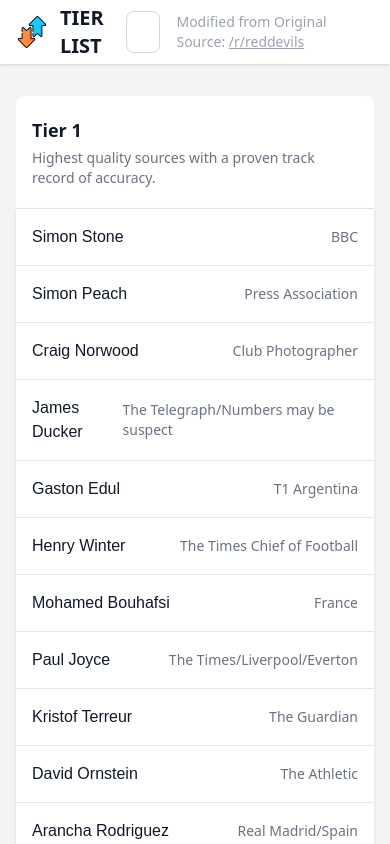
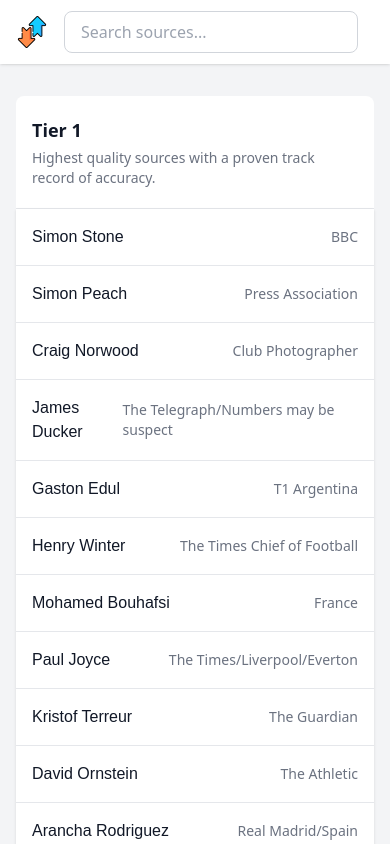
Before and after one commit to adrianlimws/TierList, a Vue app: page / in a window 390 px wide. Shown: the top 844 px of the page. Built offline with nearby package versions, Linux system fonts and the light colour scheme; a web font is replaced by a local one.

Commit message:
added fixed navbar so user has no need to scroll up for search input field

```diff
--- a/src/components/TierList.vue
+++ b/src/components/TierList.vue
@@ -43,7 +43,7 @@
 </script>
 
 <template>
-    <div class="max-w-7xl mx-auto px-4 sm:px-6 lg:px-8 py-8">
+    <div class="max-w-7xl mx-auto px-4 sm:px-6 lg:px-8 py-8 mt-16">
         <div
             v-for="(tier, tierName) in filteredTiers"
             :key="tierName"
--- a/src/components/TopNavbar.vue
+++ b/src/components/TopNavbar.vue
@@ -5,7 +5,7 @@
 </script>
 
 <template>
-    <nav class="bg-white shadow">
+    <nav class="bg-white shadow fixed top-0 w-full z-10">
         <div class="max-w-7xl mx-auto px-4 sm:px-6 lg:px-8">
             <div class="flex h-16 items-center justify-between">
                 <h1
@@ -14,9 +14,9 @@
                     <img
                         :src="logo"
                         alt="Logo"
-                        class="h-8 w-8 object-contain mr-3"
+                        class="h-8 w-8 object-contain md:mr-2"
                     />
-                    Tier List
+                    <span class="max-sm:hidden"> Tier List </span>
                 </h1>
                 <div class="flex-1 max-w-lg mx-4">
                     <div class="relative">
@@ -28,7 +28,7 @@
                         />
                     </div>
                 </div>
-                <p class="text-sm text-gray-400">
+                <p class="text-sm text-gray-400 max-sm:hidden">
                     Modified from Original Source:
                     <a
                         class="underline hover:text-red-500"
```
